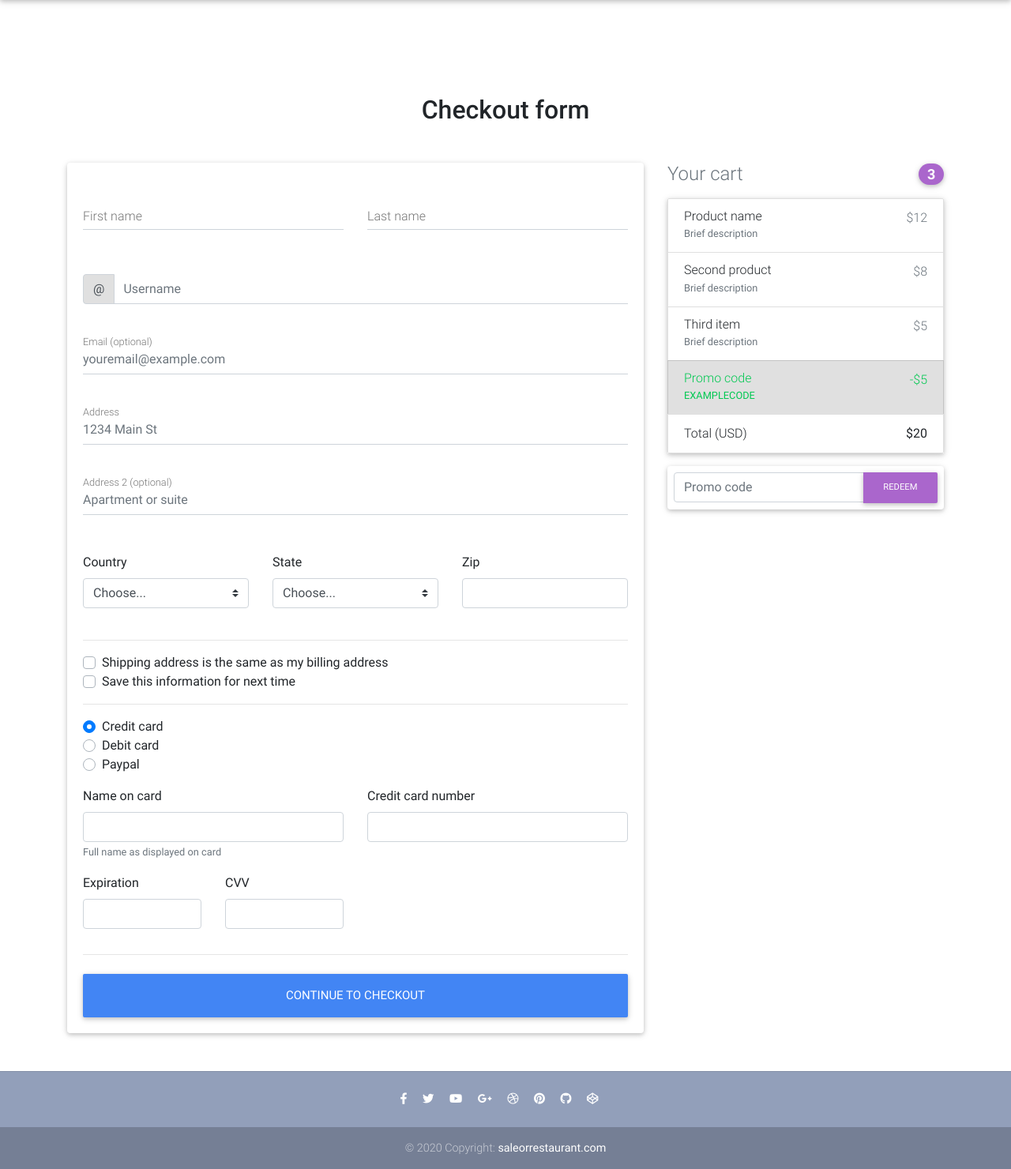
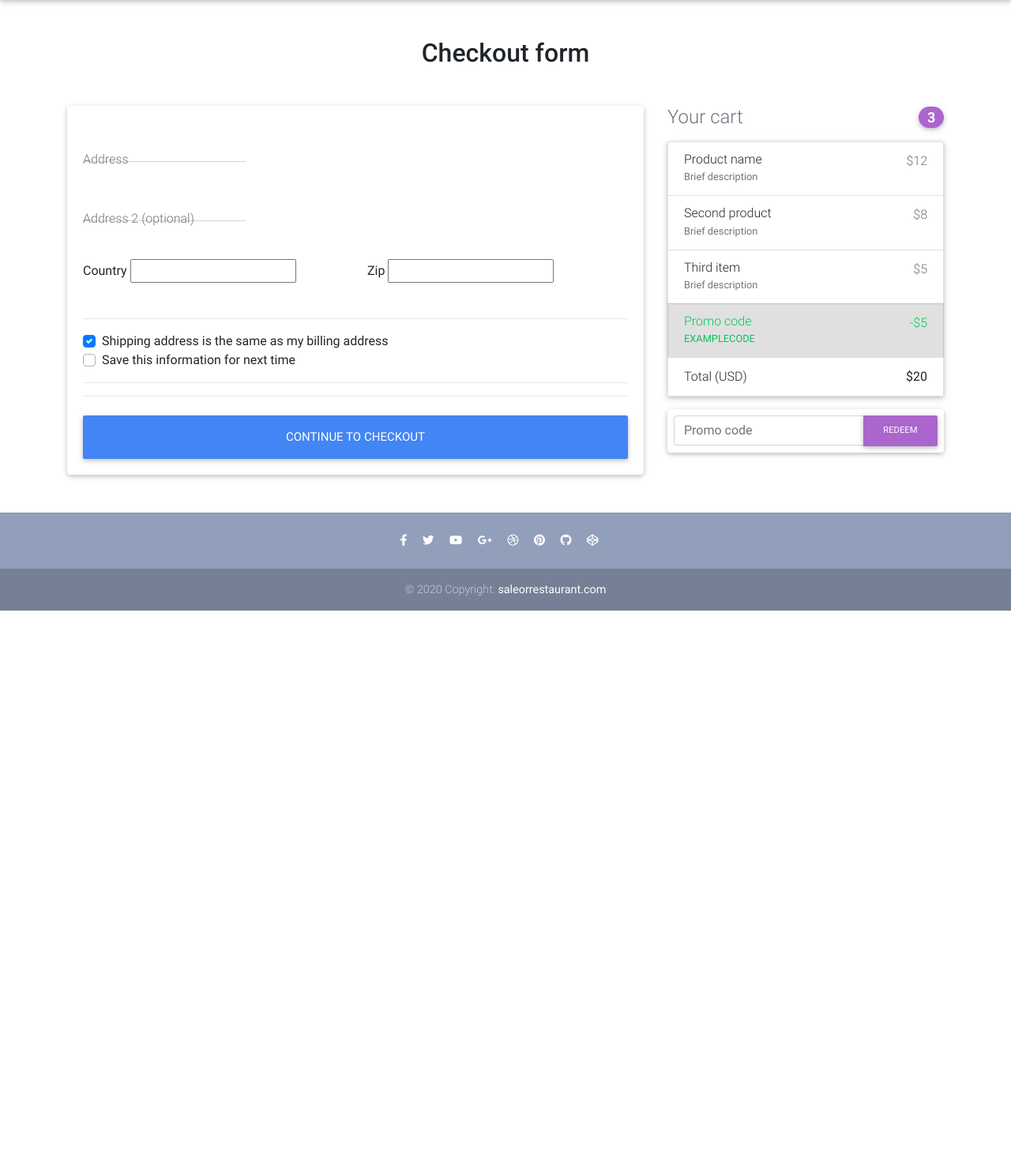
Before and after one commit to ankitgadewal/saleor_server, a Django app: template templates/restaurant/checkout-page.html in a window 1280 px wide. Shown: the part 66-1546 px from the top of the page at 79% size. After the commit the page ends 839 px from the top, so only its background shows below. Run offline with Django 3.2, Linux system fonts and the light colour scheme; the template is opened without the code that fills it, so the values that code supplies are empty, except form fields; form fields are guessed from the names that the template uses; parts of the project's set-up code (start-up, migrations or seed data) failed here and were passed over; some libraries are stand-ins or nearby versions.

Commit message:
Checkout handling and some cart issue fixed

```diff
--- a/requirements.txt
+++ b/requirements.txt
@@ -5,6 +5,7 @@ chardet==3.0.4
 defusedxml==0.6.0
 Django==3.1
 django-allauth==0.42.0
+django-countries==6.1.2
 django-crispy-forms==1.9.2
 idna==2.10
 oauthlib==3.1.0
--- a/restaurant/urls.py
+++ b/restaurant/urls.py
@@ -4,9 +4,10 @@ from . import views
 app_name = 'restaurant'
 urlpatterns = [
     path('', views.HomeView.as_view(), name="homePage"),
-    path('checkout/', views.checkout, name="checkOut"),
+    path('checkout/', views.CheckoutView.as_view(), name="checkOut"),
     path('dish/<slug>/', views.DishDetailView.as_view(), name="dish"),
     path('add-to-cart/<slug>/', views.add_to_cart, name="add-to-cart"),
     path('remove-from-cart/<slug>/', views.remove_from_cart, name="remove-from-cart"),
-    path('order-summary/', views.OrderSummaryView.as_view(), name="order-summary")
+    path('order-summary/', views.OrderSummaryView.as_view(), name="order-summary"),
+    path('remove-single-item-from-cart/<slug>/', views.remove_single_item_from_cart, name="remove_single_item_from_cart"),
 ]
--- a/restaurant_project/settings.py
+++ b/restaurant_project/settings.py
@@ -16,7 +16,7 @@ INSTALLED_APPS = [
     'allauth.account',
     'allauth.socialaccount',
     'crispy_forms',
-
+    'django_countries',
     'restaurant'
 ]
 
--- a/templates/restaurant/checkout-page.html
+++ b/templates/restaurant/checkout-page.html
@@ -1,77 +1,29 @@
 {% extends 'base.html' %}
 {% block body %}
-  <!--Main layout-->
-  <main class="mt-5 pt-4">
+{% load crispy_forms_tags %}
+  <main>
     <div class="container wow fadeIn">
-
-      <!-- Heading -->
       <h2 class="my-5 h2 text-center">Checkout form</h2>
-
-      <!--Grid row-->
       <div class="row">
-
-        <!--Grid column-->
         <div class="col-md-8 mb-4">
 
           <!--Card-->
           <div class="card">
-
             <!--Card content-->
-            <form class="card-body">
-
-              <!--Grid row-->
-              <div class="row">
-
-                <!--Grid column-->
-                <div class="col-md-6 mb-2">
-
-                  <!--firstName-->
-                  <div class="md-form ">
-                    <input type="text" id="firstName" class="form-control">
-                    <label for="firstName" class="">First name</label>
-                  </div>
-
-                </div>
-                <!--Grid column-->
-
-                <!--Grid column-->
-                <div class="col-md-6 mb-2">
-
-                  <!--lastName-->
-                  <div class="md-form">
-                    <input type="text" id="lastName" class="form-control">
-                    <label for="lastName" class="">Last name</label>
-                  </div>
-
-                </div>
-                <!--Grid column-->
-
-              </div>
-              <!--Grid row-->
-
-              <!--Username-->
-              <div class="md-form input-group pl-0 mb-5">
-                <div class="input-group-prepend">
-                  <span class="input-group-text" id="basic-addon1">@</span>
-                </div>
-                <input type="text" class="form-control py-0" placeholder="Username" aria-describedby="basic-addon1">
-              </div>
-
-              <!--email-->
-              <div class="md-form mb-5">
-                <input type="text" id="email" class="form-control" placeholder="youremail@example.com">
-                <label for="email" class="">Email (optional)</label>
-              </div>
+            <form class="card-body" method="POST">
+              {% csrf_token %}
 
               <!--address-->
               <div class="md-form mb-5">
-                <input type="text" id="address" class="form-control" placeholder="1234 Main St">
+                <!-- <input type="text" id="address" class="form-control" placeholder="1234 Main St"> -->
+                {{form.street_address}}
                 <label for="address" class="">Address</label>
               </div>
 
               <!--address-2-->
               <div class="md-form mb-5">
-                <input type="text" id="address-2" class="form-control" placeholder="Apartment or suite">
+                <!-- <input type="text" id="address-2" class="form-control" placeholder="Apartment or suite"> -->
+                {{form.apartment_address}}
                 <label for="address-2" class="">Address 2 (optional)</label>
               </div>
 
@@ -79,110 +31,53 @@
               <div class="row">
 
                 <!--Grid column-->
-                <div class="col-lg-4 col-md-12 mb-4">
+                <div class="col-lg-6 col-md-12 mb-4">
 
                   <label for="country">Country</label>
-                  <select class="custom-select d-block w-100" id="country" required>
+                  <!-- <select class="custom-select d-block w-100" id="country" required>
                     <option value="">Choose...</option>
                     <option>United States</option>
-                  </select>
+                  </select> -->
+                  {{ form.country }}
                   <div class="invalid-feedback">
                     Please select a valid country.
                   </div>
 
                 </div>
-                <!--Grid column-->
-
-                <!--Grid column-->
-                <div class="col-lg-4 col-md-6 mb-4">
-
-                  <label for="state">State</label>
-                  <select class="custom-select d-block w-100" id="state" required>
-                    <option value="">Choose...</option>
-                    <option>California</option>
-                  </select>
-                  <div class="invalid-feedback">
-                    Please provide a valid state.
-                  </div>
-
-                </div>
-                <!--Grid column-->
-
-                <!--Grid column-->
-                <div class="col-lg-4 col-md-6 mb-4">
+                <div class="col-lg-6 col-md-6 mb-4">
 
                   <label for="zip">Zip</label>
-                  <input type="text" class="form-control" id="zip" placeholder="" required>
+                  <!-- <input type="text" class="form-control" id="zip" placeholder="" required> -->
+                  {{form.zipcode}}
                   <div class="invalid-feedback">
                     Zip code required.
                   </div>
-
                 </div>
-                <!--Grid column-->
-
               </div>
-              <!--Grid row-->
 
               <hr>
 
               <div class="custom-control custom-checkbox">
-                <input type="checkbox" class="custom-control-input" id="same-address">
+                <input {% if form.same_billing_address %}checked{% endif %} type="checkbox" class="custom-control-input" name="same_billing_address" id="same-address">
                 <label class="custom-control-label" for="same-address">Shipping address is the same as my billing address</label>
               </div>
               <div class="custom-control custom-checkbox">
-                <input type="checkbox" class="custom-control-input" id="save-info">
+                <input {% if form.save_info.value %}checked{% endif %} type="checkbox" class="custom-control-input" id="save-info" name="same-address">
                 <label class="custom-control-label" for="save-info">Save this information for next time</label>
               </div>
 
               <hr>
 
               <div class="d-block my-3">
+                {% for value, name in form.fields.payment_option.choices %}
                 <div class="custom-control custom-radio">
-                  <input id="credit" name="paymentMethod" type="radio" class="custom-control-input" checked required>
-                  <label class="custom-control-label" for="credit">Credit card</label>
+                  <input id="{{name}}" name="payment_option" type="radio" value="{{value}}" class="custom-control-input" checked required>
+                  <label class="custom-control-label" for="{{name}}">{{name}}</label>
                 </div>
-                <div class="custom-control custom-radio">
-                  <input id="debit" name="paymentMethod" type="radio" class="custom-control-input" required>
-                  <label class="custom-control-label" for="debit">Debit card</label>
-                </div>
-                <div class="custom-control custom-radio">
-                  <input id="paypal" name="paymentMethod" type="radio" class="custom-control-input" required>
-                  <label class="custom-control-label" for="paypal">Paypal</label>
-                </div>
+                {% endfor %}
               </div>
-              <div class="row">
-                <div class="col-md-6 mb-3">
-                  <label for="cc-name">Name on card</label>
-                  <input type="text" class="form-control" id="cc-name" placeholder="" required>
-                  <small class="text-muted">Full name as displayed on card</small>
-                  <div class="invalid-feedback">
-                    Name on card is required
-                  </div>
-                </div>
-                <div class="col-md-6 mb-3">
-                  <label for="cc-number">Credit card number</label>
-                  <input type="text" class="form-control" id="cc-number" placeholder="" required>
-                  <div class="invalid-feedback">
-                    Credit card number is required
-                  </div>
-                </div>
-              </div>
-              <div class="row">
-                <div class="col-md-3 mb-3">
-                  <label for="cc-expiration">Expiration</label>
-                  <input type="text" class="form-control" id="cc-expiration" placeholder="" required>
-                  <div class="invalid-feedback">
-                    Expiration date required
-                  </div>
-                </div>
-                <div class="col-md-3 mb-3">
-                  <label for="cc-expiration">CVV</label>
-                  <input type="text" class="form-control" id="cc-cvv" placeholder="" required>
-                  <div class="invalid-feedback">
-                    Security code required
-                  </div>
-                </div>
-              </div>
+
+
               <hr class="mb-4">
               <button class="btn btn-primary btn-lg btn-block" type="submit">Continue to checkout</button>
 
--- a/templates/restaurant/home-page.html
+++ b/templates/restaurant/home-page.html
@@ -52,8 +52,8 @@
     <section class="text-center mb-4">
       <div class="row">
         {% for item in object_list %}
-        <div class="card col-lg-4 col-sm-6">
-          <div class="single_ihotel_list">
+        <div class="card col-lg-6 col-sm-6">
+          <div class="single_ihotel_list mt-4">
             <img src="{{item.image.url}}" alt="" height="300rem;" width="350rem">
 
             <div class="hotel_text_iner">
```
Also changed, not shown: restaurant/forms.py (added, +27 -0 lines), restaurant/models.py (+12 -0 lines), restaurant/views.py (+69 -5 lines), templates/restaurant/order-summary.html (+8 -1 lines), restaurant/migrations/0016_auto_20200811_1217.py (added).
